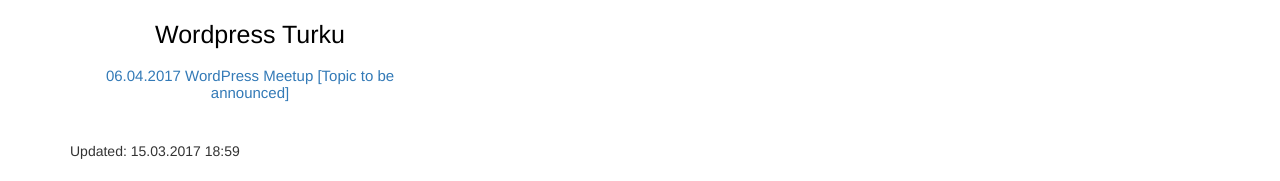
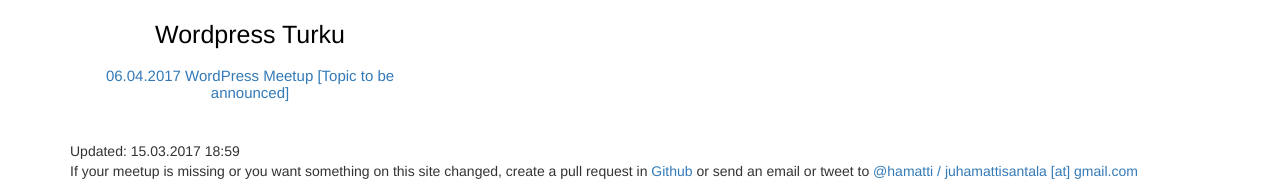
Before and after one commit to Hamatti/meetup-turku, a Flask app: page / in a window 1280 px wide. Shown: the part 767-948 px from the top of the page. Before the commit the page ends 926 px from the top, so only its background shows below. Run offline with Flask 2, Linux system fonts and the light colour scheme; some libraries are stand-ins or nearby versions.

Commit message:
Add footer info

```diff
--- a/templates/index.html
+++ b/templates/index.html
@@ -62,7 +62,15 @@
                 {% endfor %}
             </div>
             {% endfor %}
-                    <span class="updated">Updated: {{ updated }}</span>
+            <span class="updated">Updated: {{ updated }}</span>
+            <footer>
+            If your meetup is missing or you want something on this site
+            changed, create a pull request in <a
+                href="https://github.com/hamatti/meetup-turku">Github</a> or
+            send an email or tweet to <a
+                href="https://twitter.com/hamatti">@hamatti / juhamattisantala
+                [at] gmail.com</a>
+            </footer>
                 </div>
             </div>
         </div>
```
